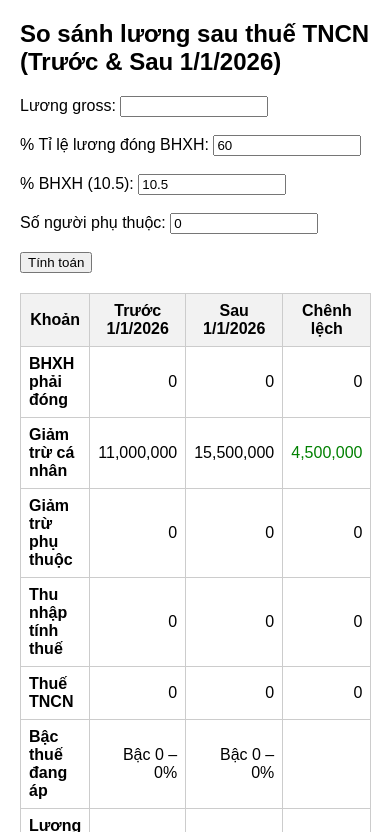
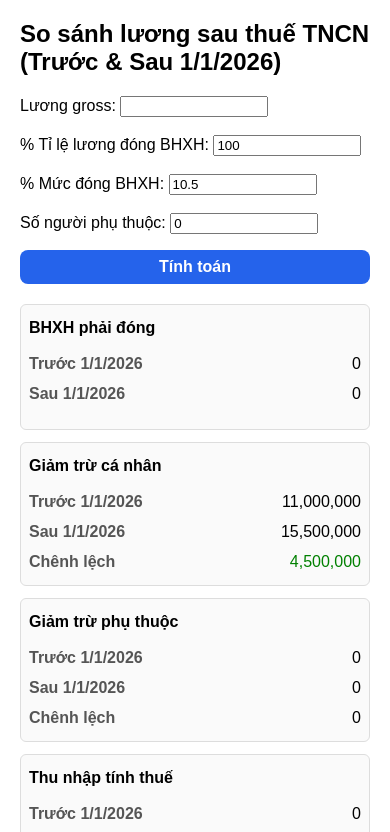
Before and after one commit to txhuy/salary-net-calculator-2026, a plain HTML site: page salaryNetCalculator.html in a window 390 px wide. Both pictures are taken after a click on the button "Tính toán". Shown: the top 832 px of the page. Drawn offline with Linux system fonts and the light colour scheme.

Commit message:
update style for mobile display friendly

```diff
--- a/salaryNetCalculator.html
+++ b/salaryNetCalculator.html
@@ -1,5 +1,6 @@
 <!DOCTYPE html>
 <html lang="vi">
+<meta name="viewport" content="width=device-width, initial-scale=1.0">
 
 <head>
     <meta charset="UTF-8">
@@ -39,11 +40,95 @@
             text-align: left;
             font-weight: bold;
         }
+
+        .btn-calc {
+            background: #2563eb;
+            /* xanh hiện đại */
+            color: #fff;
+            border: none;
+            border-radius: 8px;
+            padding: 12px 20px;
+            font-size: 16px;
+            font-weight: 600;
+            cursor: pointer;
+            transition: background 0.2s ease, transform 0.1s ease;
+        }
+
+        /* Desktop hover */
+        .btn-calc:hover {
+            background: #1d4ed8;
+        }
+
+        /* Active (mobile tap) */
+        .btn-calc:active {
+            transform: scale(0.98);
+        }
+
+        @media (max-width: 768px) {
+
+            table,
+            thead,
+            tbody,
+            th,
+            td,
+            tr {
+                display: block;
+            }
+
+            thead {
+                display: none;
+            }
+
+            tr {
+                border: 1px solid #ddd;
+                margin-bottom: 12px;
+                border-radius: 6px;
+                padding: 8px;
+                background: #fafafa;
+            }
+
+            td {
+                text-align: left;
+                border: none;
+                padding: 6px 0;
+                display: flex;
+                justify-content: space-between;
+            }
+
+            td::before {
+                content: attr(data-label);
+                font-weight: bold;
+                color: #555;
+            }
+
+            td.label {
+                font-weight: bold;
+                font-size: 16px;
+                margin-bottom: 6px;
+                text-align: left;
+                display: block;
+                justify-content: flex-start;
+            }
+
+            td.label::before {
+                content: "";
+            }
+
+            .btn-wrapper {
+                margin: 16px 0;
+            }
+
+            .btn-calc {
+                width: 100%;
+                padding: 8px;
+                font-size: 16px;
+                border-radius: 8px;
+            }
+        }
     </style>
 </head>
 
 <body>
-
     <h2>So sánh lương sau thuế TNCN (Trước & Sau 1/1/2026)</h2>
 
     <label>Lương gross:
@@ -51,19 +136,22 @@
     </label><br><br>
 
     <label>% Tỉ lệ lương đóng BHXH:
-        <input type="number" id="bhSalary" value="60">
+        <input type="number" id="bhSalary" value="100">
     </label><br><br>
 
-    <label>% BHXH (10.5):
+    <label>% Mức đóng BHXH:
         <input type="number" id="bhRate" value="10.5">
     </label><br><br>
 
     <label>Số người phụ thuộc:
         <input type="number" id="dependents" value="0">
-    </label><br><br>
+    </label><br>
 
-    <button onclick="calculate()">Tính toán</button>
+    <div class="btn-wrapper">
+        <button class="btn-calc" onclick="calculate()">Tính toán</button>
+    </div>
 
+    <div class="table-wrapper">
         <table>
             <thead>
                 <tr>
@@ -75,10 +163,16 @@
             </thead>
             <tbody id="result"></tbody>
         </table>
-
+    </div>
     <p id="bonusMessage" style="margin-top:15px;font-weight:bold;color:green;"></p>
     </br>
-    <p>Tham khảo: <a href="https://vnexpress.net/quoc-hoi-chot-thue-suat-thu-nhap-ca-nhan-cao-nhat-35-4991877.html" target="_blank">Quốc hội chốt thuế suất thu nhập cá nhân cao nhất 35%</a></p>
+    <p>Tham khảo:</p>
+    <p>VnExpress: <a href="https://vnexpress.net/quoc-hoi-chot-thue-suat-thu-nhap-ca-nhan-cao-nhat-35-4991877.html"
+            target="_blank">Quốc hội chốt thuế suất thu nhập cá nhân cao nhất 35%</a></p>
+    <p>Thư viện Pháp luật: <a
+            href="https://thuvienphapluat.vn/phap-luat/ho-tro-phap-luat/ap-dung-giam-tru-gia-canh-tu-01012026-hay-0172026-muc-giam-tru-gia-canh-2026-nhu-the-nao-245956.html"
+            target="_blank">Áp dụng giảm trừ gia cảnh từ 01/01/2026 hay 01/7/2026? Mức giảm trừ gia cảnh 2026 như thế
+            nào?</a></p>
 
     <script>
         function formatCurrency(input) {
@@ -170,9 +264,9 @@
 
             const newResult = calcTax(newTaxable, newBrackets);
             const newNet = gross - bh - newResult.tax;
+            const taxRateDiff = newResult.currentBracket.rate - oldResult.currentBracket.rate;
 
             const resultDiff = newResult.tax - oldResult.tax;
-
 
             // ===== So sánh lương NET =====
             const netDiff = newNet - oldNet;
@@ -180,7 +274,7 @@
 
             if (netDiff > 0) {
                 msgEl.textContent =
-                    `🎉 Chúc mừng! Bạn đã được "tăng" lương thêm ${netDiff.toLocaleString()} đ mỗi tháng kể từ 1/1/2026`;
+                    `🎉 Chúc mừng! Bạn được "tăng" lương thêm ${netDiff.toLocaleString()} đ mỗi tháng kể từ 1/1/2026.`;
             } else if (netDiff == 0) {
                 msgEl.textContent = "ℹ️ Lương sau thuế không thay đổi khi áp dụng chính sách mới.";
                 msgEl.style.color = "#555";
@@ -188,45 +282,45 @@
 
             document.getElementById("result").innerHTML = `
     <tr><td class="label">BHXH phải đóng</td>
-        <td>${bh.toLocaleString()}</td>
-        <td>${bh.toLocaleString()}</td>
-        <td>0</td>
+        <td data-label="Trước 1/1/2026">${bh.toLocaleString()}</td>
+        <td data-label="Sau 1/1/2026">${bh.toLocaleString()}</td>
+        <td></td>
     </tr>
 
     <tr><td class="label">Giảm trừ cá nhân</td>
-        <td>${oldPersonal.toLocaleString()}</td>
-        <td>${newPersonal.toLocaleString()}</td>
-        <td ${diffColor(personalDiff)}>${personalDiff.toLocaleString()}</td>
+        <td data-label="Trước 1/1/2026">${oldPersonal.toLocaleString()}</td>
+        <td data-label="Sau 1/1/2026">${newPersonal.toLocaleString()}</td>
+        <td data-label="Chênh lệch" ${diffColor(personalDiff)}>${personalDiff.toLocaleString()}</td>
     </tr>
 
     <tr><td class="label">Giảm trừ phụ thuộc</td>
-        <td>${oldDependent.toLocaleString()}</td>
-        <td>${newDependent.toLocaleString()}</td>
-        <td ${diffColor(dependentDiff)}>${dependentDiff.toLocaleString()}</td>
+        <td data-label="Trước 1/1/2026">${oldDependent.toLocaleString()}</td>
+        <td data-label="Sau 1/1/2026">${newDependent.toLocaleString()}</td>
+        <td data-label="Chênh lệch" ${diffColor(dependentDiff)}>${dependentDiff.toLocaleString()}</td>
     </tr>
 
     <tr><td class="label">Thu nhập tính thuế</td>
-        <td>${oldTaxable.toLocaleString()}</td>
-        <td>${newTaxable.toLocaleString()}</td>
-        <td ${diffColor(taxableDiff)}>${taxableDiff.toLocaleString()}</td>
+        <td data-label="Trước 1/1/2026">${oldTaxable.toLocaleString()}</td>
+        <td data-label="Sau 1/1/2026">${newTaxable.toLocaleString()}</td>
+        <td data-label="Chênh lệch" ${diffColor(taxableDiff)}>${taxableDiff.toLocaleString()}</td>
     </tr>
 
     <tr><td class="label">Thuế TNCN</td>
-        <td>${oldResult.tax.toLocaleString()}</td>
-        <td>${newResult.tax.toLocaleString()}</td>
-        <td ${diffColor(resultDiff)}>${resultDiff.toLocaleString()}</td>
+        <td data-label="Trước 1/1/2026">${oldResult.tax.toLocaleString()}</td>
+        <td data-label="Sau 1/1/2026">${newResult.tax.toLocaleString()}</td>
+        <td data-label="Chênh lệch" ${diffColor(resultDiff)}>${resultDiff.toLocaleString()}</td>
     </tr>
 
     <tr><td class="label">Bậc thuế đang áp</td>
-        <td>Bậc ${oldResult.currentBracket.level} – ${oldResult.currentBracket.rate * 100}%</td>
-        <td>Bậc ${newResult.currentBracket.level} – ${newResult.currentBracket.rate * 100}%</td>
-        <td></td>
+        <td data-label="Trước 1/1/2026">Bậc ${oldResult.currentBracket.level} – ${oldResult.currentBracket.rate * 100}%</td>
+        <td data-label="Sau 1/1/2026">Bậc ${newResult.currentBracket.level} – ${newResult.currentBracket.rate * 100}%</td>
+        <td data-label="Chênh lệch" ${diffColor(resultDiff)}>${(taxRateDiff * 100).toLocaleString()}%</td>
     </tr>
 
     <tr><td class="label">Lương sau thuế</td>
-        <td><b>${oldNet.toLocaleString()}</b></td>
-        <td><b>${newNet.toLocaleString()}</b></td>
-        <td ${diffColor(netDiff)}>${netDiff.toLocaleString()}</td>
+        <td data-label="Trước 1/1/2026"><b>${oldNet.toLocaleString()}</b></td>
+        <td data-label="Sau 1/1/2026"><b>${newNet.toLocaleString()}</b></td>
+        <td data-label="Chênh lệch" ${diffColor(netDiff)}>${netDiff.toLocaleString()}</td>
     </tr>
   `;
         }
```
Lines whose indentation alone changed are shown as unchanged.
